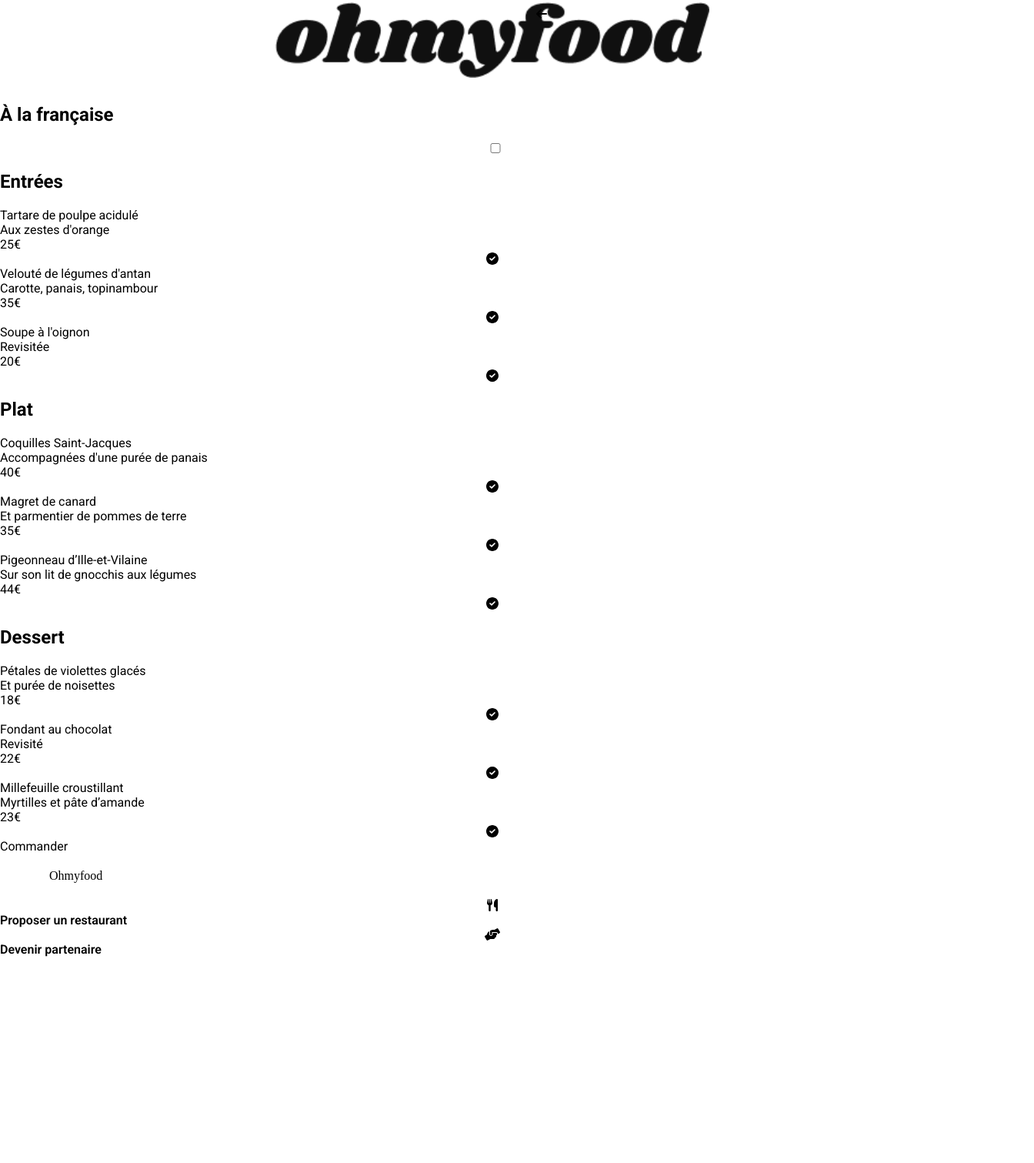
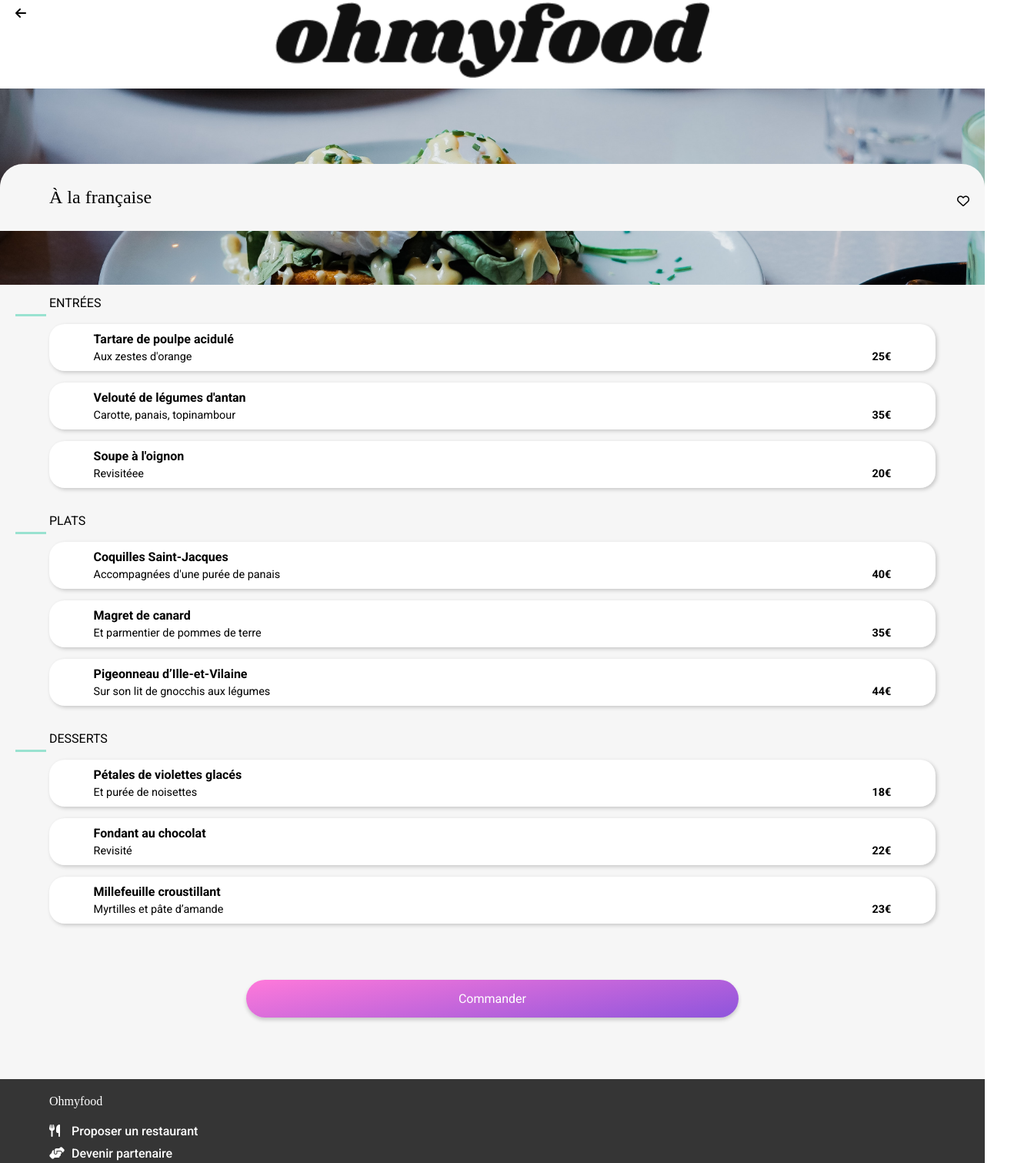
Before and after one commit to AdrienJourdin/AdrienJourdin_3_10082021, a website: page Menu_a_la_française.html in a window 1280 px wide. Shown: the part 17-1528 px from the top of the page at 77% size, 1344 px wide, since content can reach past the window. Before the commit the page ends 1318 px from the top, so only its background shows below. Drawn offline with Linux system fonts and the light colour scheme; a web font is replaced by a local one.

Commit message:
mise en page des pages restaurant + ajustage de l'index (RAF : détails + animations)

```diff
--- a/Menu_a_la_française.html
+++ b/Menu_a_la_française.html
@@ -5,7 +5,7 @@
         <meta charset="utf-8">
         <meta name="viewport" content="width=device-width, initial-scale=1">
         <link rel="stylesheet" href="css/style.css">
-        <script src="https://use.fontawesome.com/releases/v6.0.0-beta1/js/all.js" crossorigin="anonymous"></script>
+        <script src="https://kit.fontawesome.com/eb45894d0a.js" crossorigin="anonymous"></script>
 
 
     </head>
@@ -27,183 +27,175 @@
                 </div>
                 <div class="menu__head">
                     <h1>À la française</h1>
-                    <input type="checkbox" name="like" class="like"/>
+                    <i class="far fa-heart"></i>
                 </div>
 
                 <!--Entrée-->
-                <h2 class="titre-liste">Entrées</h2>
-                <ul class="service">
+                <div class="titre-liste">
+                    <h2>ENTRÉES</h2>
+                    <div class="titre-liste__trait"></div>
+                </div>
+                <div class="service">
 
                     <!--Tartare de poulpe acidulé-->
-                    <li class="plat">
+                    <div class="plat">
                         <div class="plat__head">
                             Tartare de poulpe acidulé
                         </div>
                         <div class="plat__description">
-                            Aux zestes d'orange
-                        </div>
-                        <div class="plat__prix">
-                            25€
+                            <div class="plat__description__detail">Aux zestes d'orange</div>
+                            <div class="plat__description__prix">25€</div>
                         </div>
                         <div class="plat__check">
                             <i class="fa-solid fa-circle-check"></i>
                         </div>
-                    </li>
+                    </div>
 
                     <!--Velouté de légumes d'antan-->
-                    <li class="plat">
+                    <div class="plat">
                         <div class="plat__head">
                             Velouté de légumes d'antan
                         </div>
                         <div class="plat__description">
-                            Carotte, panais, topinambour
-                        </div>
-                        <div class="plat__prix">
-                            35€
+                            <div class="plat__description__detail">Carotte, panais, topinambour</div>
+                            <div class="plat__description__prix">35€</div>
                         </div>
                         <div class="plat__check">
                             <i class="fa-solid fa-circle-check"></i>
                         </div>
-                    </li>
+                    </div>
 
                     <!--Soupe à l'oignon-->
-                    <li class="plat">
+                    <div class="plat">
                         <div class="plat__head">
                             Soupe à l'oignon
                         </div>
                         <div class="plat__description">
-                            Revisitée
-                        </div>
-                        <div class="plat__prix">
-                            20€
+                            <div class="plat__description__detail">Revisitéee</div>
+                            <div class="plat__description__prix">20€</div>
                         </div>
                         <div class="plat__check">
                             <i class="fa-solid fa-circle-check"></i>
                         </div>
-                    </li>
-                </ul>
+                    </div>
+                </div>
 
                 <!--Plat-->
-                <h2 class="titre-liste">Plat</h2>
-                <ul class="service">
+                <div class="titre-liste">
+                    <h2 >PLATS</h2>
+                    <div class="titre-liste__trait"></div>
+                </div>
+                <div class="service">
                     <!--Coquilles Saint-Jacques-->
-                    <li class="plat">
+                    <div class="plat">
                         <div class="plat__head">
                             Coquilles Saint-Jacques
                         </div>
                         <div class="plat__description">
-                            Accompagnées d'une purée de panais
-                        </div>
-                        <div class="plat__prix">
-                            40€
+                            <div class="plat__description__detail">Accompagnées d'une purée de panais</div>
+                            <div class="plat__description__prix">40€</div>
                         </div>
                         <div class="plat__check">
                             <i class="fa-solid fa-circle-check"></i>
                         </div>
-                    </li>
+                    </div>
 
                     <!--Magret de canard-->
-                    <li class="plat">
+                    <div class="plat">
                         <div class="plat__head">
                             Magret de canard
                         </div>
                         <div class="plat__description">
-                            Et parmentier de pommes de terre
-                        </div>
-                        <div class="plat__prix">
-                            35€
+                            <div class="plat__description__detail">Et parmentier de pommes de terre</div>
+                            <div class="plat__description__prix">35€</div>
                         </div>
                         <div class="plat__check">
                             <i class="fa-solid fa-circle-check"></i>
                         </div>
-                    </li>
+                    </div>
 
                     <!--Pigeonneau d’Ille-et-Vilaine-->
-                    <li class="plat">
+                    <div class="plat">
                         <div class="plat__head">
                             Pigeonneau d’Ille-et-Vilaine
                         </div>
                         <div class="plat__description">
-                            Sur son lit de gnocchis aux légumes
-                        </div>
-                        <div class="plat__prix">
-                            44€
+                            <div class="plat__description__detail">Sur son lit de gnocchis aux légumes</div>
+                            <div class="plat__description__prix">44€</div>
                         </div>
                         <div class="plat__check">
                             <i class="fa-solid fa-circle-check"></i>
                         </div>
-                    </li>
-                </ul>
+                    </div>
+                </div>
 
                 <!--Dessert-->
-                <h2 class="titre-liste">Dessert</h2>
-                <ul class="service">
+                <div class="titre-liste">
+                    <h2>DESSERTS</h2>
+                    <div class="titre-liste__trait"></div>
+                </div>
+                <div class="service">
 
                     <!--Pétales de violettes glacés-->
-                    <li class="plat">
+                    <div class="plat">
                         <div class="plat__head">
                             Pétales de violettes glacés
                         </div>
                         <div class="plat__description">
-                            Et purée de noisettes
-                        </div>
-                        <div class="plat__prix">
-                            18€
+                            <div class="plat__description__detail">Et purée de noisettes</div>
+                            <div class="plat__description__prix">18€</div>
                         </div>
                         <div class="plat__check">
                             <i class="fa-solid fa-circle-check"></i>
                         </div>
-                    </li>
+                    </div>
 
                     <!--Fondant au chocolat-->
-                    <li class="plat">
+                    <div class="plat">
                         <div class="plat__head">
                             Fondant au chocolat
                         </div>
                         <div class="plat__description">
-                            Revisité
-                        </div>
-                        <div class="plat__prix">
-                            22€
+                            <div class="plat__description__detail">Revisité</div>
+                            <div class="plat__description__prix">22€</div>
                         </div>
                         <div class="plat__check">
                             <i class="fa-solid fa-circle-check"></i>
                         </div>
-                    </li>
+                    </div>
 
                     <!--Millefeuille croustillant-->
-                    <li class="plat">
+                    <div class="plat">
                         <div class="plat__head">
                             Millefeuille croustillant
                         </div>
                         <div class="plat__description">
-                            Myrtilles et pâte d’amande
-                        </div>
-                        <div class="plat__prix">
-                            23€
+                            <div class="plat__description__detail">Myrtilles et pâte d’amande</div>
+                            <div class="plat__description__prix">23€</div>
                         </div>
                         <div class="plat__check">
                             <i class="fa-solid fa-circle-check"></i>
                         </div>
-                    </li>
-                </ul>
+                    </div>
+                </div>
+
+                <div class="btn-cmd">
+                    Commander
+                </div>
             </section>
 
-            <section class="btn-cmd">
-                Commander
-            </section>
 
                 <!-- Bas de page-->
-            <footer>
+            <footer class="footer">
                 <div class="footer__head">
                     Ohmyfood
                 </div>
                 <ul >
-                    <li class="footer__liste--bold">
-                        <a href="#"><i class="fas fa-utensils"></i> Proposer un restaurant </a>
+                    <li class="footer__liste footer__liste--bold">
+                        <a href="#"><i class="fas fa-utensils"></i>    Proposer un restaurant </a>
                     </li>
-                    <li class="footer__liste--bold">
-                        <a href="#"><i class="fas fa-handshake-angle"></i> Devenir partenaire</a>
+                    <li class="footer__liste footer__liste--bold">
+                        <a href="#"><i class="fas fa-hands-helping"></i>   Devenir partenaire</a>
                     </li>
                     <li class="footer__liste">
                         <a href="#">Mentions légales</a>
--- a/sass/base/_base.scss
+++ b/sass/base/_base.scss
@@ -22,3 +22,20 @@ ul {
     margin:0px;
     padding:0px;
     }
+
+h1{
+    background-color: $color-grey-light;
+    font-family: map-get($font-family, font-title );
+    font-size: map-get($font-size, size-main-head );
+    font-weight: 500;
+    width:90%;
+    margin:0px auto;
+}
+
+h2{
+    font-weight: 400;
+    font-size:1em;
+    width:90%;
+    margin:0px auto;
+    padding-top:10px;
+}
--- /dev/null
+++ b/sass/layout/_btn-commander.scss
@@ -0,0 +1,6 @@
+.btn-cmd{
+    background-color: $color-grey-light;
+    @include main-btn;
+    width:50%;
+    margin:35px auto 55px auto;
+}
--- a/sass/layout/_fonctionnement.scss
+++ b/sass/layout/_fonctionnement.scss
@@ -34,6 +34,7 @@
     }
     &__texte{
         height:auto;
+        font-weight: 700;
         border-radius: 20px;
         background-color: $color-grey-light;
         padding:25px 0px 25px 0px;
@@ -41,8 +42,10 @@
         i{
             width: auto;
             height:auto;
+
             &::before{
                 margin:0px 20px 0px 30px;
+                color:$color-logo-fct;
             }
         }
     }
--- a/sass/layout/_footer.scss
+++ b/sass/layout/_footer.scss
@@ -12,7 +12,8 @@
     }
     &__liste{
         i{
-            width:auto;
+            width: 20px;
+            margin-right:5px;
         }
         width:90%;
         display: flex;
@@ -20,9 +21,9 @@
         margin:auto;
         padding-bottom:10px;
         font-family: map-get($font-family,font-texte);
-        font-weight:400;
+        font-weight:300;
         &--bold{
-            font-weight:600;
+            font-weight:500;
         }
         a{
             color:white;
--- a/sass/layout/_header.scss
+++ b/sass/layout/_header.scss
@@ -13,9 +13,10 @@ header {
 
     }
     &__btn-retour{
-        top: 20%;
-        left:5%;
+        top: 25px;
+        left:20px;
         position:absolute;
+        width: auto;
 
     }
 }
--- a/sass/layout/_menu.scss
+++ b/sass/layout/_menu.scss
@@ -0,0 +1,88 @@
+.menu{
+    background-color: $color-grey-light;
+    padding-bottom:80px;
+    &__image{
+        display: inline-block;
+        background-position:center;
+        background-size: cover;
+        height:255px;
+        width: 100%;
+    }
+    &__head{
+        background-color:$color-grey-light;
+        position:absolute;
+        top:230px;
+        border-radius:30px 30px 0px 0px;
+        padding:30px 0px;
+
+
+        &>i{
+            position:absolute;
+            width: 16px;
+            margin:auto 0px;
+            top:40px;
+            right:20px;
+        }
+    }
+}
+
+.titre-liste{
+    width: 100%;
+    padding-bottom:10px;
+    &__trait{
+        height:3px;
+        width:40px;
+        margin:5px 0px 0px 20px;
+        background-color: $color-tertiary;
+    }
+}
+.service{
+    width: 100%;
+    row-gap:10px;
+    padding-bottom:8px;
+}
+.plat{
+    background-color:white;
+    width:90%;
+    margin: 0px auto 15px auto;
+    @include shadow-grey;
+    border-radius:20px;
+    padding: 10px 0px;
+    &__head{
+        width:90%;
+        margin:auto;
+        font-weight: 700;
+        font-size:map-get($font-size, size-plat-head );
+    }
+
+    &__description{
+        display: flex;
+        flex-direction: row;
+        justify-content: space-between;
+        width:90%;
+        margin:5px auto 0px auto;
+        font-size:map-get($font-size, size-plat-des );
+        &__detail{
+
+            width: auto;
+        }
+        &__prix{
+            width: auto;
+            font-weight: 700;
+        }
+    }
+
+
+
+    &__check{
+        display: none;
+    }
+}
+
+.btn-cmd{
+    text-align: center;
+    background-color: $color-grey-light;
+    @include main-btn;
+    width:50%;
+    margin:50px auto 0px auto;
+}
--- a/sass/layout/_restaurants.scss
+++ b/sass/layout/_restaurants.scss
@@ -45,11 +45,12 @@
         width: auto;
         bottom:30px;
         right:25px;
+        font-size: 1.3em;
 
     }
     &__nouveau{
         font-size:0.8em;
-        font-weight:800;
+        font-weight:600;
         position:absolute;
         background-color: $color-tertiary;
         color:#008766;
--- a/sass/main.scss
+++ b/sass/main.scss
@@ -7,3 +7,4 @@
 @import "./layout/fonctionnement";
 @import "./layout/restaurants";
 @import "./layout/footer";
+@import "./layout/menu";
--- a/sass/utils/_variables.scss
+++ b/sass/utils/_variables.scss
@@ -1,5 +1,5 @@
-@import url('https://fonts.googleapis.com/css2?family=Roboto:wght@400;500;600;700;800;900&display=swap');
-@import url('https://fonts.googleapis.com/css2?family=Shrikhand:wght@400;500;600;700;800&display=swap');
+@import url('https://fonts.googleapis.com/css2?family=Roboto:wght@100;300;400;500;600;700;800;900&display=swap');
+@import url('https://fonts.googleapis.com/css2?family=Shrikhand:wght@100;300;400;500;600;700;800&display=swap');
 
 
 $color-primary:#9356DC;
@@ -8,11 +8,11 @@ $color-tertiary:#99E2D0;
 $color-grey-light:#f6f6f6;
 $color-grey-med:#eaeaea;
 $color-grey-dark:#353535;
+$color-logo-fct:#7e7e7e;
 
 $font-size:(
     size-plat-head:1em,
-    size-plat-des:0.8em,
-    size-plat-prix:0.7em,
+    size-plat-des:0.9em,
     size-main-head:1.5em,
     size-description:1.1em,
     size-txt-resto:1em
```
Also changed, not shown: index.html (+7 -7 lines), sass/utils/_mixins.scss (+7 -2 lines), css/style.css, 1 other file.
